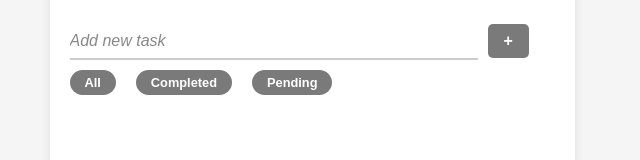
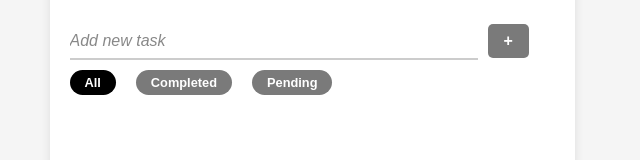
Before and after one commit to upendrakda/To-Do-List, a React (Vite) app: page / in a window 1280 px wide. Shown: the part 154-314 px from the top of the page, without its empty margins (328-968 px from the left). Built offline with nearby package versions, Linux system fonts and the light colour scheme.

Commit message:
feat: add filter button functionality

```diff
--- a/src/App.css
+++ b/src/App.css
@@ -134,27 +134,25 @@ p{
   background-color: black;
 }
 
-/* .btn-group {
-  display: flex;
-  justify-content: flex-start;
-} */
-
-
-.filter-btn{
+.filter-btn {
   color: white;
   font-weight: bold;
   font-size: 0.8rem;
+  padding: 5px 15px;
+  margin: 10px;
   border: none;
   border-radius: 30px;
   background-color: #7a7a7a;
-  padding: 5px 15px;
   cursor: pointer;
-  margin: 10px;
   transition: background-color 0.3s;
 }
 
 .filter-btn:hover{
   background-color: black;
+}
+
+.filter-btn.active {
+  background: black;
 }
 
 @media screen and (max-width: 600px) {
--- a/src/App.jsx
+++ b/src/App.jsx
@@ -1,11 +1,11 @@
 import React from 'react';
-import { useState, useRef } from 'react';
+import { useState} from 'react';
 import './App.css';
 
 function App() {
   const [text, setText] = useState('');
   const [task, setTask] = useState([]);
-  const pdfRef = useRef();
+  const [filter, setFilter] = useState("all");
 
   function addTask(){
     if (!text.trim()){
@@ -55,10 +55,15 @@ function App() {
     URL.revokeObjectURL(url);
   };
 
+  const filteredTasks = task.filter(t => {
+    if (filter === "completed") return t.completed;
+    if (filter === "pending") return !t.completed;
+    return true;
+  });
 
   return (
     <>
-      <div className='container' ref={pdfRef}>
+      <div className='container'>
         <div className="content">
           <h1>Your To Do</h1>
           <input
@@ -76,12 +81,24 @@ function App() {
           >+</button>
 
           <div className='btn-group'>
-            <button className="filter-btn" style={{marginLeft:"0px"}}>All</button>
-            <button className="filter-btn">Completed</button>
-            <button className="filter-btn">Pending</button>
+            <button
+              className={`filter-btn ${filter === "all" ? "active" : ""}`}
+              style={{marginLeft:"0px"}}
+              onClick={() => setFilter("all")}>All
+            </button>
+
+            <button
+              className={`filter-btn ${filter === "completed" ? "active" : ""}`}
+              onClick={() => setFilter("completed")}>Completed
+            </button>
+
+            <button
+              className={`filter-btn ${filter === "pending" ? "active" : ""}`}
+              onClick={() => setFilter("pending")}>Pending
+            </button>
           </div>
 
-          {task.map(item => (
+          {filteredTasks.map(item => (
             <div className='wrapper' key={item.id}>
               <input
                 type="checkbox"
```
Lines whose indentation alone changed are shown as unchanged.
